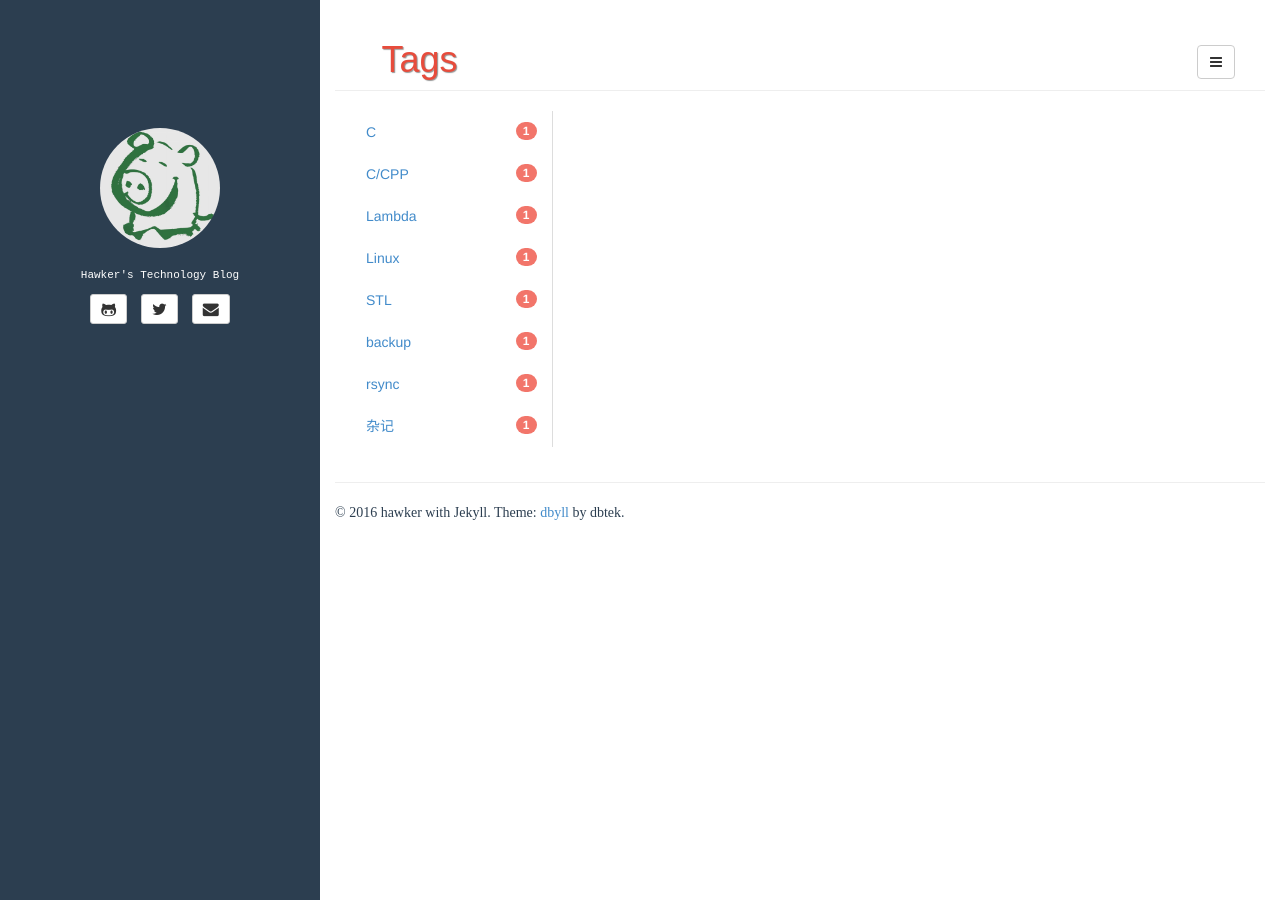
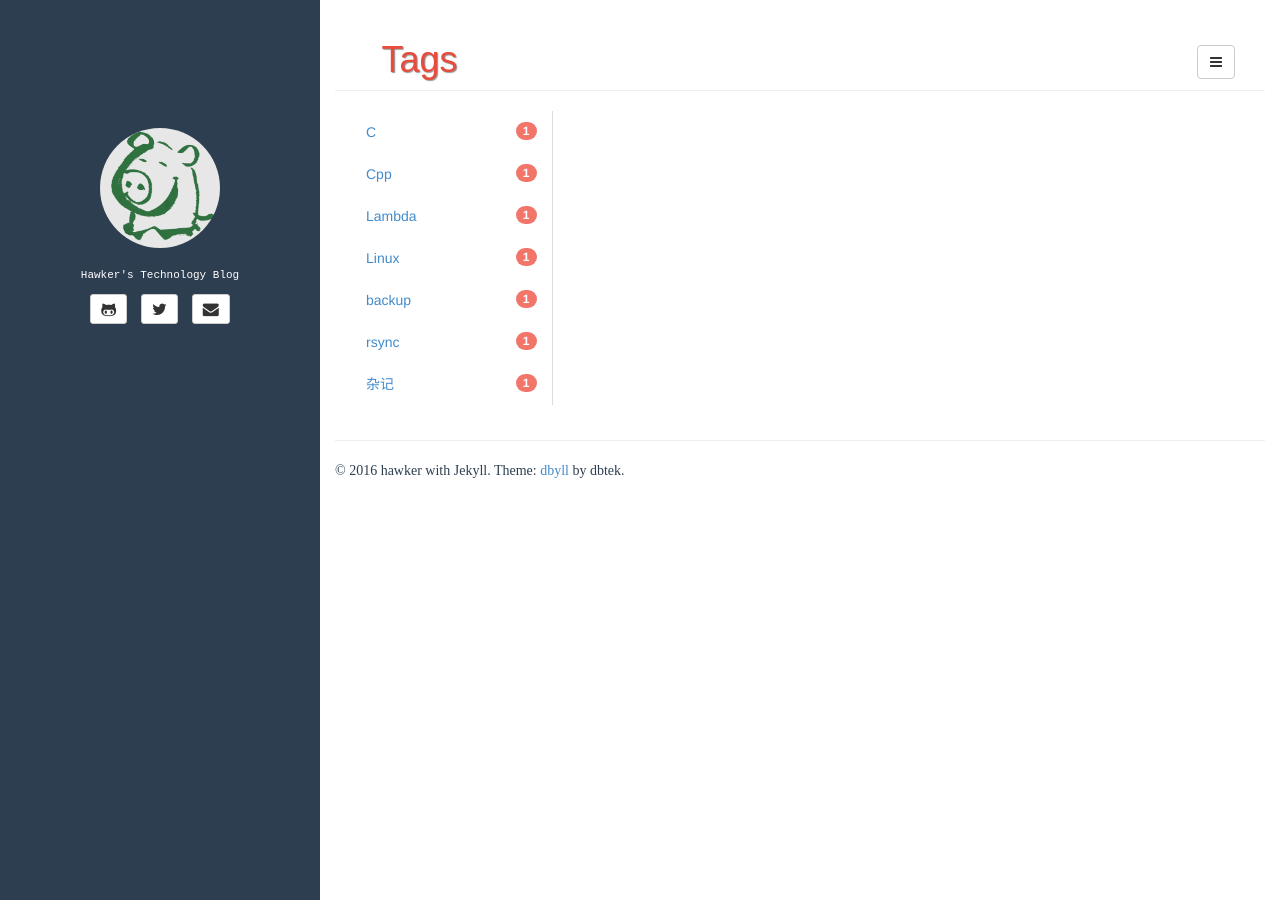
Before and after one commit to hawkxiang/hawkxiang.github.io, a Jekyll site: the page built from tags/index.html, in a window 1280 px wide. Built offline with Jekyll 4.4.1, drawn with Linux system fonts in a browser that asks for light colours; comment, search, counter and statistics services are not loaded.

Commit message:
Update 2016-04-05-unordered_map-pair-lambda.md

```diff
--- a/_posts/2016.04-05/2016-04-05-unordered_map-pair-lambda.md
+++ b/_posts/2016.04-05/2016-04-05-unordered_map-pair-lambda.md
@@ -7,14 +7,13 @@ date: 2016-04-5 23:00:00
 category:
     - 编程
 tags:
-    - C/CPP
-    - STL
+    - Cpp
     - Lambda
 ---
 
 C++ STL中的unordered_map底层是通过Hash实现的，当使用pair作为键值(Key)时，需要手动传入Hash实例类型。
 
-###函数对象的实现方式
+### 函数对象的实现方式
 
 参考网上的解决方案，通过一个函数对象向unordered_map传递Hash实例类型。具体实现如下面的代码：
 
@@ -35,7 +34,7 @@ C++ STL中的unordered_map底层是通过Hash实现的，当使用pair作为键
 
 在这中解决方案中，我们创建了一个函数对象类`hashfunc`，并将它作为`unordered_map`的Hash实例类型传入，成功构造以pair为Key的无序容器。
 
-###Lambda如何实现呢？
+### Lambda如何实现呢？
 Lambda是C++的一种新特性，既然可以通过函数对象实现上面的功能。自然，我们会联想用lambda表达式去实现上面的功能。最初的实现想法：
 
 	int main() {
@@ -58,7 +57,7 @@ Lambda是C++的一种新特性，既然可以通过函数对象实现上面的
 
 我们在创建`unordered_map`对象时，手动指定了两个参数；第一参数是“桶”的数量，第二个就是hash实例引用了。在这里需要留意的是，lambda虽然与函数类型功能相似，但在构造函数、赋值运算符、默认析构函数的限制是不同的。此外，还应该留意每个lambda表达都是一种类型，就是值引用、参数类型，返回值都一样，但是它们的类型是不同的。
 
-###Functional可以通过编译，但存在运行时错误
+### Functional可以通过编译，但存在运行时错误
 
 针对上面lambda功能实现时存在的编译错误，有一种方法也可以避免编译出错。用function对象来保存lambda表达式：
 
```
